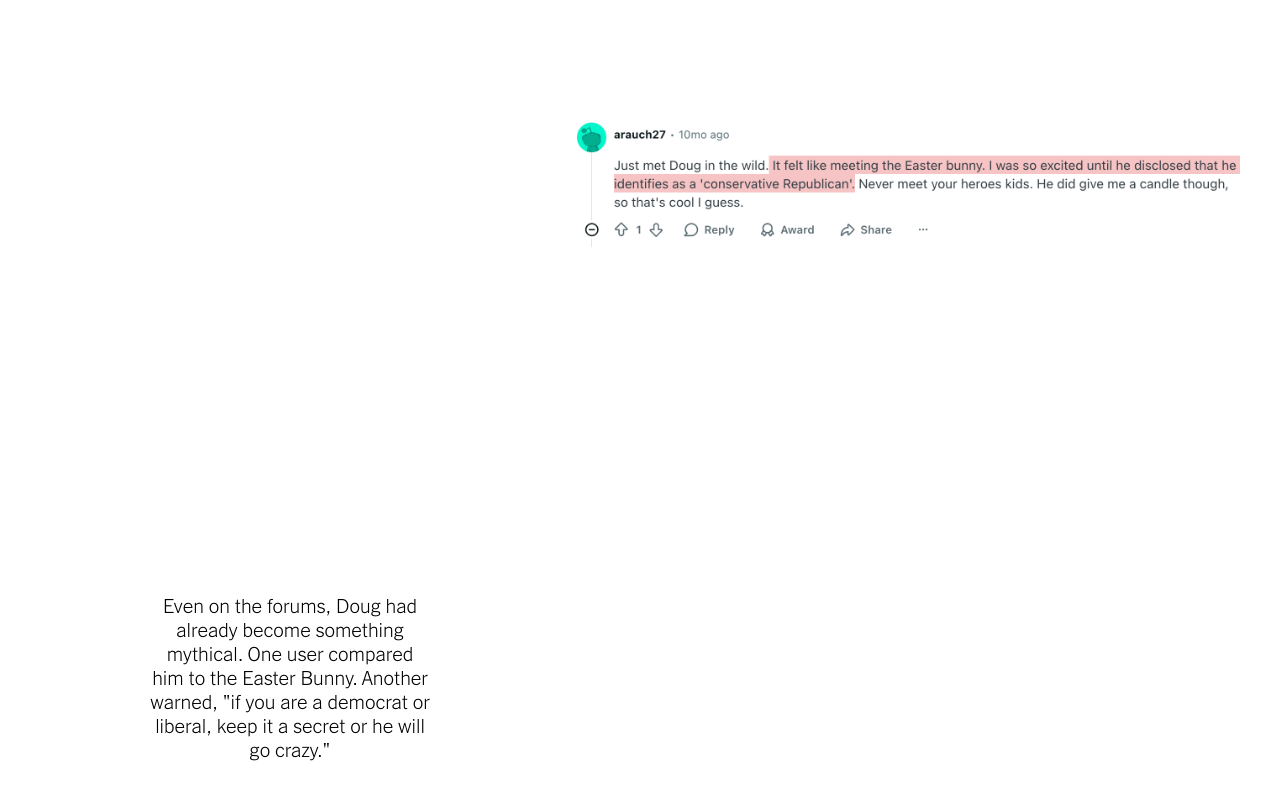
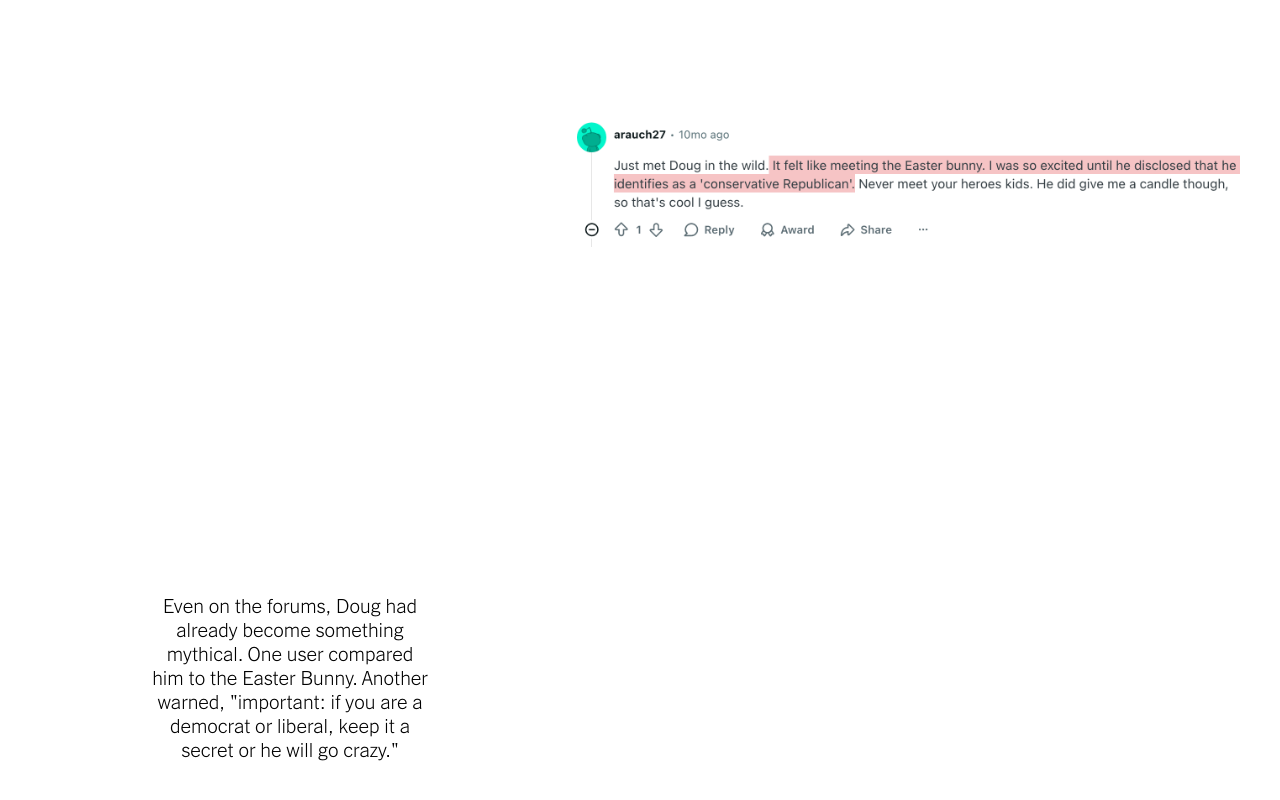
Before and after one commit to emmassl/Unit3Map, a plain HTML site: page index.html in a window 1280 px wide. Shown: the part 10954-11754 px from the top of the page. Drawn offline with nearby package versions, Linux system fonts and the light colour scheme; a script that the page names is missing.

Commit message:
Spelling correction

```diff
--- a/index.html
+++ b/index.html
@@ -427,7 +427,7 @@
       <div class="scrolly-overlay">
         <div class="step" id="step11">
           <p>Even on the forums, Doug had already become something mythical. One user compared him to the Easter Bunny.
-            Another warned, "if you are a democrat or liberal, keep it a secret or he will go crazy."</p>
+            Another warned, "important: if you are a democrat or liberal, keep it a secret or he will go crazy."</p>
         </div>
         <div class="step" id="step12">
           <p>Buried in the same Reddit thread was my first clue, rumoring he frequents Willoughby's, a coffee shop in Branford.</p>
```
